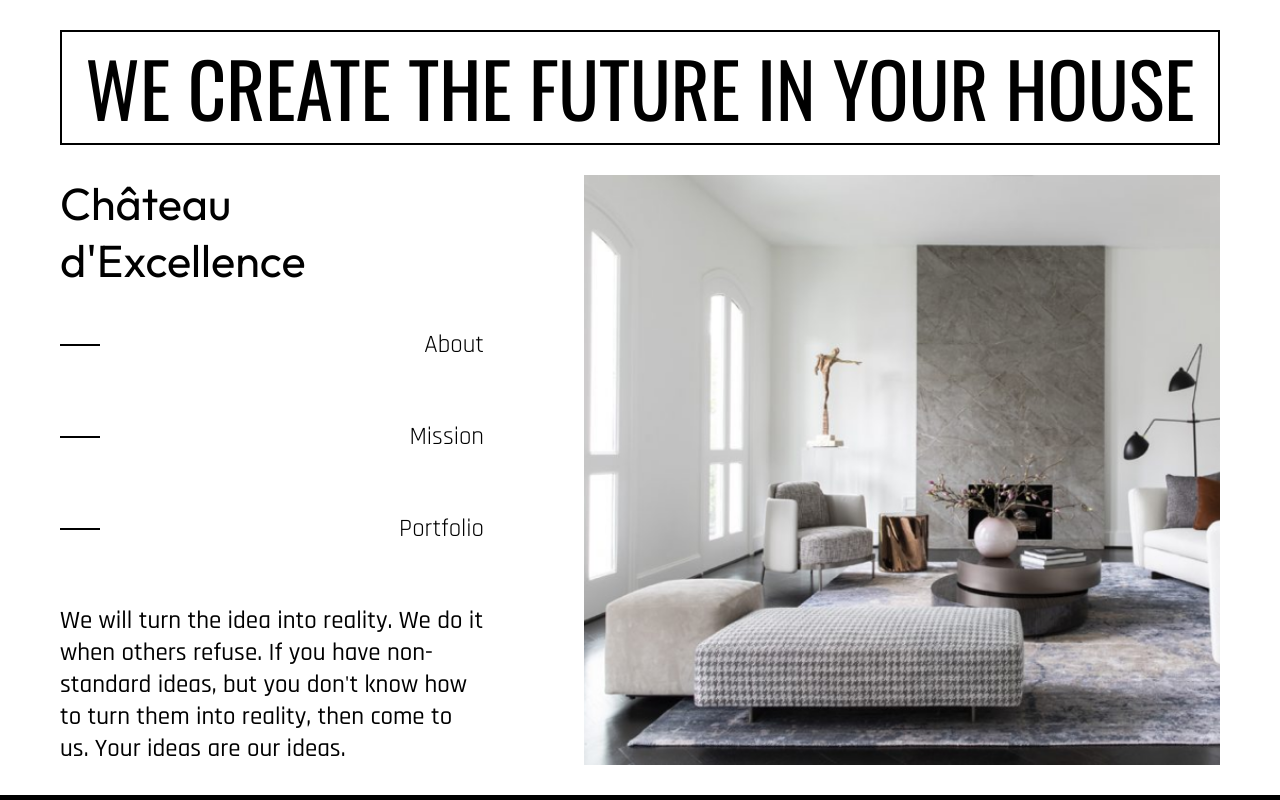
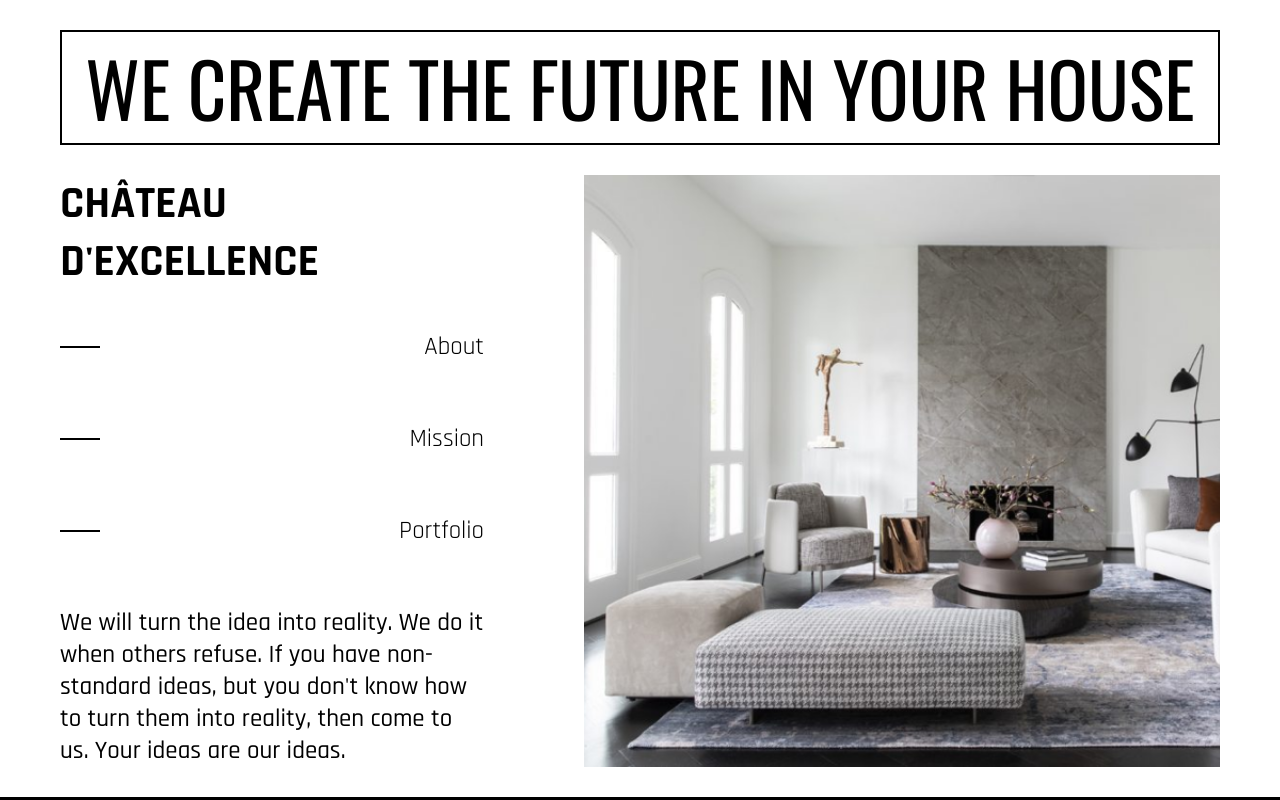
Before and after one commit to SebastianOnofrei/chateau-d-excellence, a React (Vite) app: page / in a window 1280 px wide. Shown: the top 800 px of the page. Built offline with nearby package versions, Linux system fonts and the light colour scheme.

Commit message:
updated font

```diff
--- a/src/components/organisms/hero/Hero.scss
+++ b/src/components/organisms/hero/Hero.scss
@@ -22,10 +22,11 @@ main{
 
 
             & h2{
-                font-family: $outfit;
+                font-family: $rajhdani;
                 font-size: $h2;
-                font-weight: $regular;
+                font-weight: $bold;
                 max-width: 100px;
+                text-transform: uppercase;
             }
 
             & nav{
```
